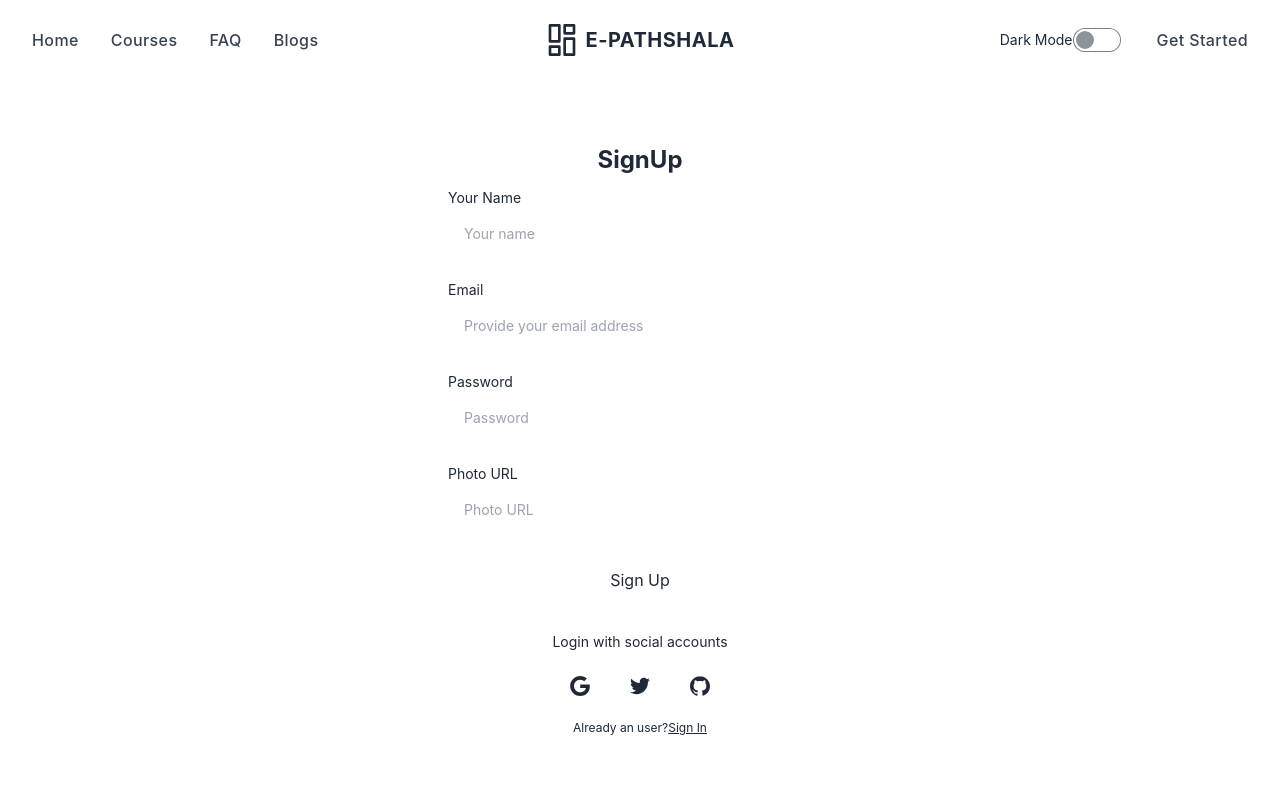
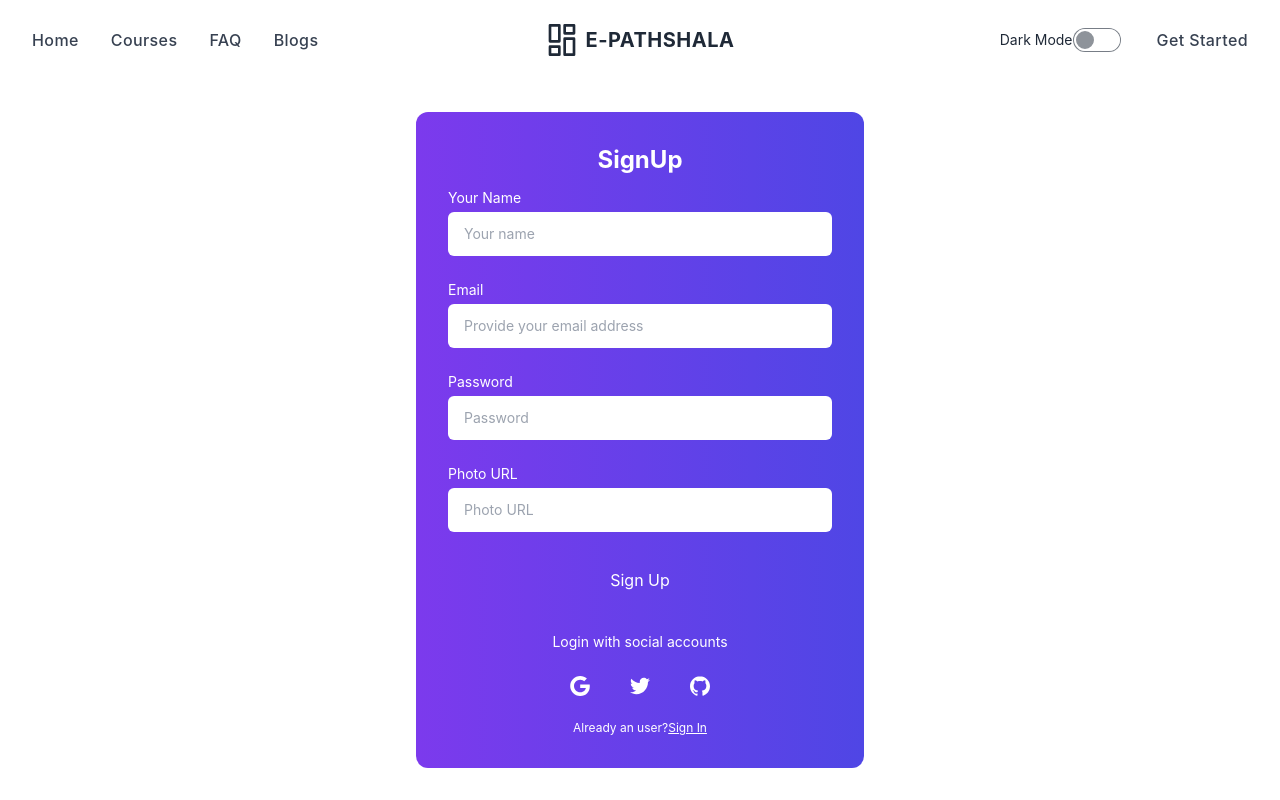
Before and after one commit to Sarwarhridoy4/b610-learning-platform-client-side-Sarwarhridoy4, a React (Create React App) app: page /get-started in a window 1280 px wide. Shown: the top 800 px of the page. Built offline with nearby package versions, Linux system fonts and the light colour scheme; no server answers.

Commit message:
modify bg color of form

```diff
--- a/src/Home/App/AppSection.jsx
+++ b/src/Home/App/AppSection.jsx
@@ -2,7 +2,7 @@ import React from "react";
 
 const AppSection = () => {
   return (
-    <section class='bg-white my-10'>
+    <section class='bg-gradient-to-r from-blue-200 to-cyan-200 shadow-lg my-10'>
       <div class='container flex flex-col items-center px-4 py-12 mx-auto text-center'>
         <h2 class='text-2xl font-bold tracking-tight text-gray-800 xl:text-3xl '>
           Try Our Brand new App!!
--- a/src/SignIn/Signin.jsx
+++ b/src/SignIn/Signin.jsx
@@ -64,7 +64,7 @@ const Signin = () => {
 
   return (
     <div>
-      <div className='w-full max-w-md mx-auto my-10 p-8 space-y-3 rounded-xl bg-gray-900 text-gray-100'>
+      <div className='w-full max-w-md mx-auto my-10 p-8 space-y-3 rounded-xl bg-gradient-to-r from-violet-600 to-indigo-600 text-white'>
         <h1 className='text-2xl font-bold text-center'>Login</h1>
         <form
           onSubmit={handelSubmit}
--- a/src/SignUp/SignUp.jsx
+++ b/src/SignUp/SignUp.jsx
@@ -58,8 +58,8 @@ const SignUp = () => {
   }
 
   return (
-    <div>
-      <div className='mx-auto mt-8 mb-8 w-full max-w-md p-8 space-y-3 rounded-xl dark:bg-gray-900 dark:text-gray-100'>
+    <div className="text-white">
+      <div className='mx-auto mt-8 mb-8 w-full max-w-md p-8 space-y-3 rounded-xl bg-gradient-to-r from-violet-600 to-indigo-600 text-white'>
         <h1 className='text-2xl font-bold text-center'>SignUp</h1>
         <form onSubmit={handelSubmit}
 
```
